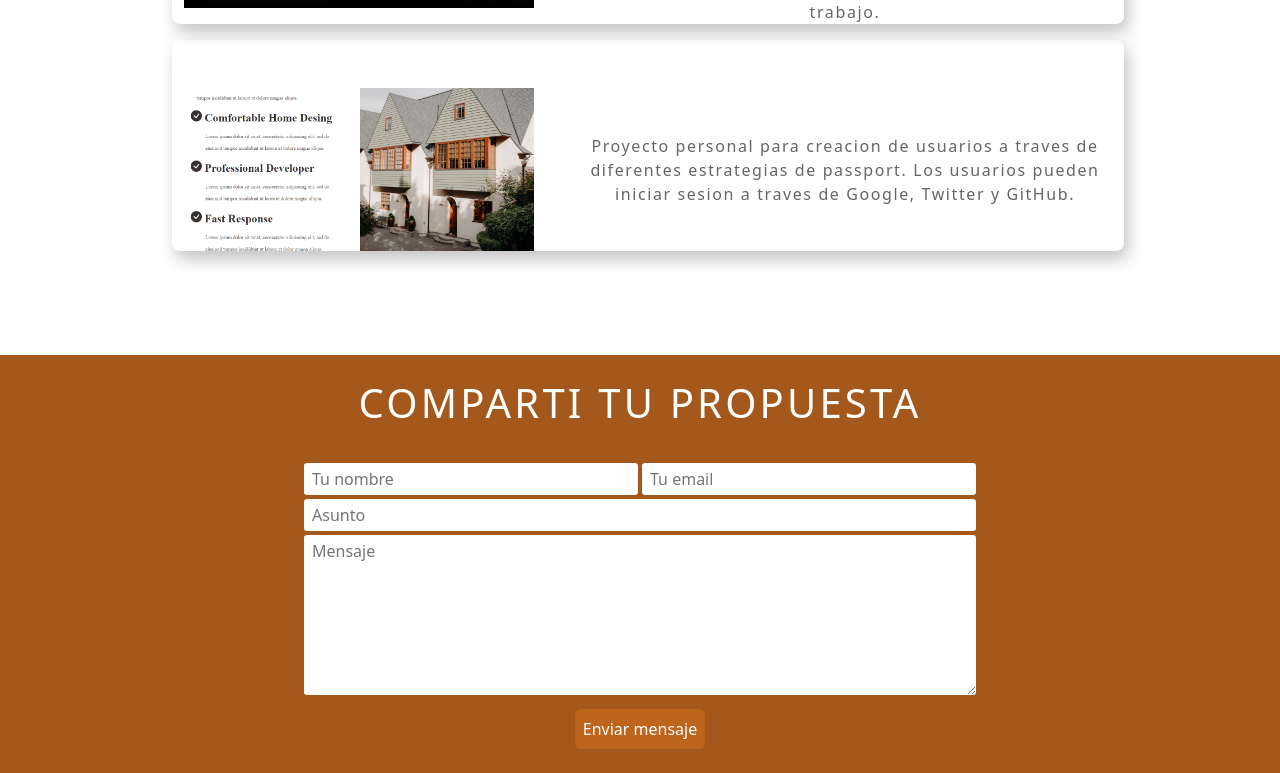
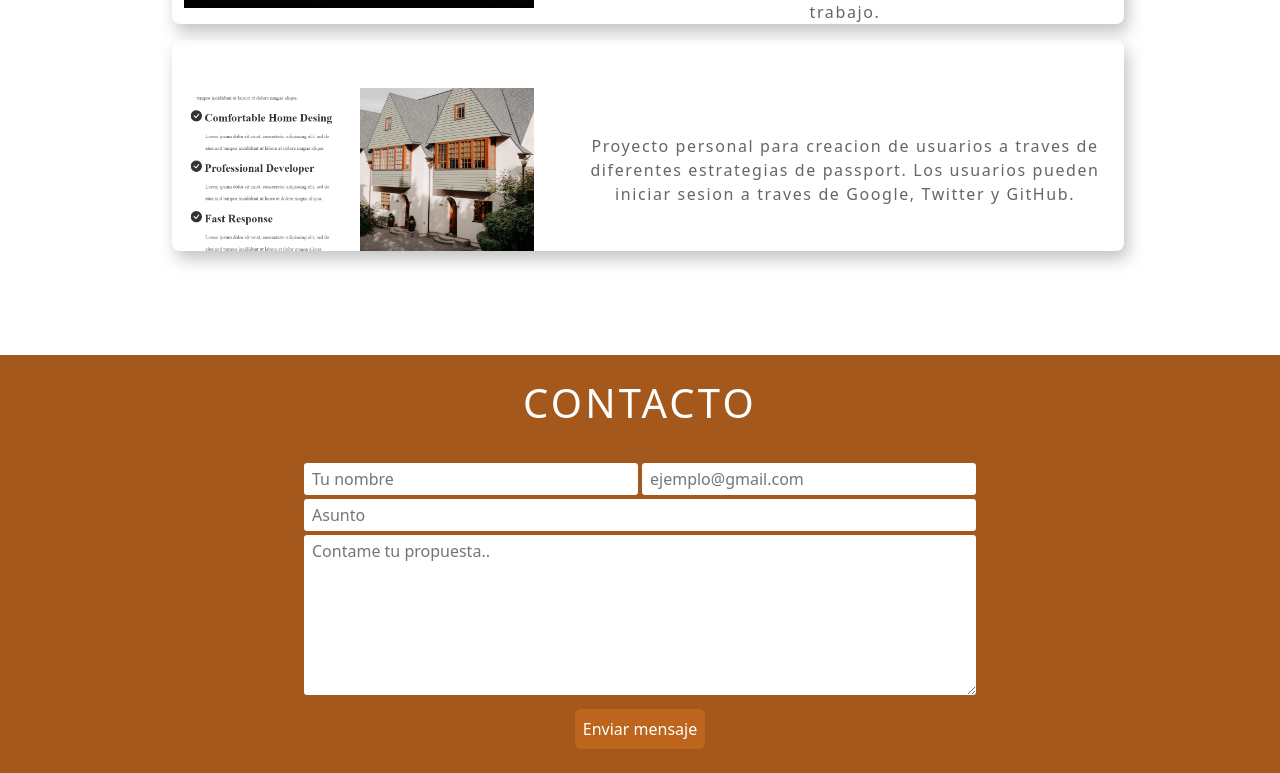
Before and after one commit to NicoLopezBjj/portfolio2.0, a React (Vite) app: page / in a window 1280 px wide. Shown: the part 2128-2901 px from the top of the page. Built offline with nearby package versions, Linux system fonts and the light colour scheme.

Commit message:
changes placeholder in contact

```diff
--- a/src/Components/Contacto/Contacto.jsx
+++ b/src/Components/Contacto/Contacto.jsx
@@ -67,7 +67,7 @@ const form = useRef()
         <section className='fondoMarron pb-4'>
             <div>
                 <div className='p-4'>
-                    <h1 className='tituloEscribi'>Comparti tu propuesta</h1>
+                    <h1 className='tituloEscribi'>Contacto</h1>
                 </div>
                 {enviado && <div className='alert alert-info mt-3 d-flex justify-content-center' style={{ textAlign: "center" }} role="alert">
                             Mensaje enviado correctamente.
@@ -76,13 +76,13 @@ const form = useRef()
                 <form ref={form} onSubmit={sendEmail} className="center">
                     <div className="mt-1 d-flex justify-content-center w-100 ">
                         <input className="me-1 none ps-2 w-100 p-1 borderRadius" type="text" value={nombre} onChange={actualizaNombre} name="user_name" placeholder="Tu nombre"/>
-                        <input className='none ps-2 w-100 borderRadius p-1' type="email" value={email} onChange={actualizaEmail} name="user_email" placeholder="Tu email"/>
+                        <input className='none ps-2 w-100 borderRadius p-1' type="email" value={email} onChange={actualizaEmail} name="user_email" placeholder="ejemplo@gmail.com"/>
                     </div>
                     <div className='w-100'>
                         <input className="mt-1 none ps-2 w-100 borderRadius p-1"  type="text" value={asunto} onChange={actualizaAsunto}  placeholder="Asunto"/>
                     </div>
                     <div>
-                        <textarea className="mt-1 none ps-2 tercerInput w-100 p-1 borderRadius" placeholder="Mensaje" name="message" value={mensaje} onChange={actualizaMensaje} ></textarea>
+                        <textarea className="mt-1 none ps-2 tercerInput w-100 p-1 borderRadius" placeholder="Contame tu propuesta.." name="message" value={mensaje} onChange={actualizaMensaje} ></textarea>
                     </div>
                 </form>
             </div>
```
Also changed, not shown: 2 other files (tests, documents, lock files or other folders).
